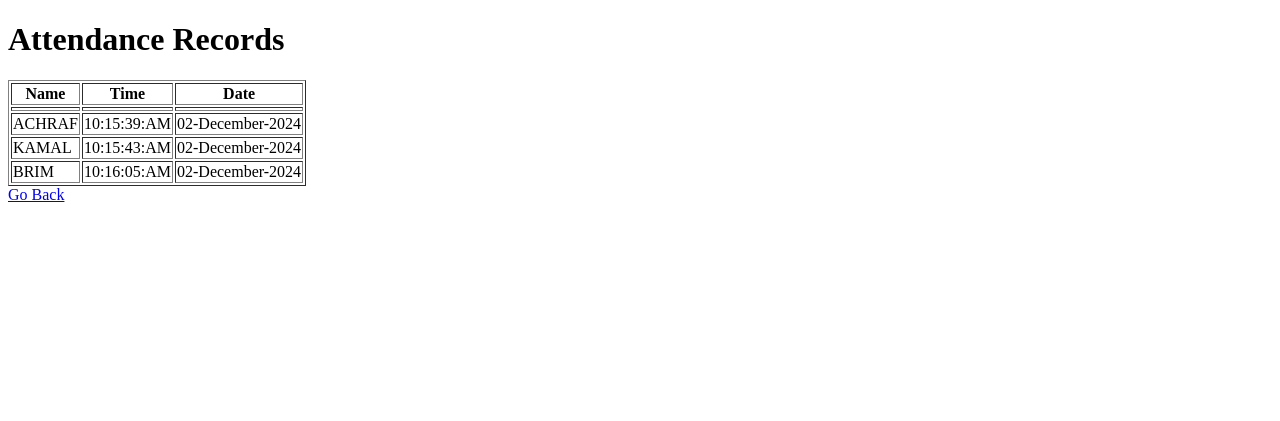
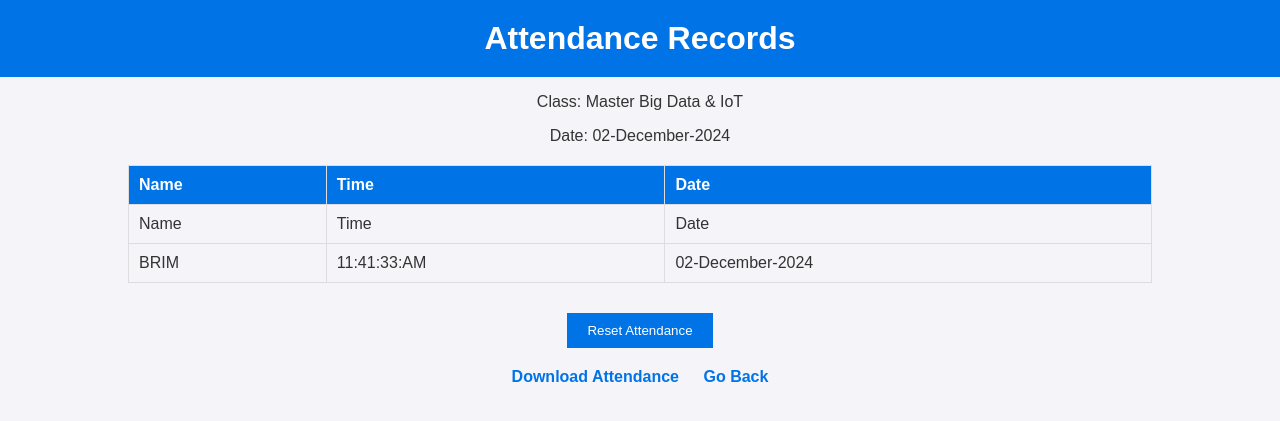
Before and after one commit to same-ou/attendance, a Flask app: page /attendance in a window 1280 px wide. Shown: the top 421 px of the page. Run offline with Flask 3, Linux system fonts and the light colour scheme.

Commit message:
seconod commit

```diff
--- a/Attendance.csv
+++ b/Attendance.csv
@@ -1,4 +1,2 @@
-
-ACHRAF, 10:15:39:AM, 02-December-2024
-KAMAL, 10:15:43:AM, 02-December-2024
-BRIM, 10:16:05:AM, 02-December-2024
+Name, Time, Date
+BRIM, 11:41:33:AM, 02-December-2024
--- a/app.py
+++ b/app.py
@@ -1,4 +1,4 @@
-from flask import Flask, render_template, Response, redirect, url_for
+from flask import Flask, render_template, Response, redirect, url_for, send_file
 import cv2
 import face_recognition
 import os
@@ -12,6 +12,8 @@ app = Flask(__name__)
 path = './student images'
 encodings_file = './face_encodings.pkl'
 attendance_path = './Attendance.csv'
+
+camera_running = True  # State for Play/Stop camera
 
 # Encoding the images
 def findEncodings(images):
@@ -63,8 +65,9 @@ def markAttendance(name):
 
 # Video Stream Generator
 def generate_frames():
+    global camera_running
     cap = cv2.VideoCapture(0)
-    while True:
+    while camera_running:
         success, img = cap.read()
         if not success:
             break
@@ -87,16 +90,27 @@ def generate_frames():
                 cv2.putText(img, name, (x1 + 6, y2 - 5), cv2.FONT_HERSHEY_COMPLEX, 1, (255, 255, 255), 2)
                 markAttendance(name)
 
-        # Convert to byte stream for Flask
         _, buffer = cv2.imencode('.jpg', img)
         frame = buffer.tobytes()
-        yield (b'--frame\r\n'
-               b'Content-Type: image/jpeg\r\n\r\n' + frame + b'\r\n')
+        yield (b'--frame\r\n' b'Content-Type: image/jpeg\r\n\r\n' + frame + b'\r\n')
+    cap.release()
 
 # Flask Routes
 @app.route('/')
 def index():
     return render_template('index.html')
+
+@app.route('/start_camera', methods=['POST'])
+def start_camera():
+    global camera_running
+    camera_running = True
+    return redirect(url_for('index'))
+
+@app.route('/stop_camera', methods=['POST'])
+def stop_camera():
+    global camera_running
+    camera_running = False
+    return redirect(url_for('index'))
 
 @app.route('/video_feed')
 def video_feed():
@@ -105,10 +119,22 @@ def video_feed():
 @app.route('/attendance')
 def attendance():
     attendance_records = []
+    today = datetime.now().strftime('%d-%B-%Y')
     with open(attendance_path, 'r') as f:
         for line in f.readlines():
             attendance_records.append(line.strip().split(','))
-    return render_template('attendance.html', attendance_records=attendance_records)
+    return render_template('attendance.html', attendance_records=attendance_records, class_name="Master Big Data & IoT", date=today)
+
+@app.route('/reset_attendance', methods=['POST'])
+def reset_attendance():
+    with open(attendance_path, 'w') as f:
+        f.write("Name, Time, Date")
+    return redirect(url_for('attendance'))
+
+@app.route('/download_attendance', methods=['GET'])
+def download_attendance():
+    today = datetime.now().strftime('%d-%B-%Y')
+    return send_file(attendance_path, as_attachment=True, download_name=f'MBDIOT-{today}.csv')
 
 if __name__ == '__main__':
     app.run(debug=True)
--- /dev/null
+++ b/static/style.css
@@ -0,0 +1,57 @@
+body {
+    font-family: Arial, sans-serif;
+    margin: 0;
+    padding: 0;
+    background-color: #f4f4f9;
+    text-align: center;
+    color: #333;
+}
+
+h1 {
+    background-color: #0073e6;
+    color: #fff;
+    padding: 20px;
+    margin: 0;
+}
+
+table {
+    margin: 20px auto;
+    border-collapse: collapse;
+    width: 80%;
+}
+
+th, td {
+    padding: 10px;
+    text-align: left;
+    border: 1px solid #ddd;
+}
+
+th {
+    background-color: #0073e6;
+    color: white;
+}
+
+button {
+    padding: 10px 20px;
+    margin: 10px;
+    background-color: #0073e6;
+    color: white;
+    border: none;
+    cursor: pointer;
+}
+
+button:hover {
+    background-color: #005bb5;
+}
+
+a {
+    display: inline-block;
+    margin: 10px;
+    color: #0073e6;
+    text-decoration: none;
+    font-weight: bold;
+}
+
+a:hover {
+    text-decoration: underline;
+}
--- a/templates/attendance.html
+++ b/templates/attendance.html
@@ -4,9 +4,12 @@
     <meta charset="UTF-8">
     <meta name="viewport" content="width=device-width, initial-scale=1.0">
     <title>Attendance</title>
+    <link rel="stylesheet" href="{{ url_for('static', filename='style.css') }}">
 </head>
 <body>
     <h1>Attendance Records</h1>
+    <p>Class: {{ class_name }}</p>
+    <p>Date: {{ date }}</p>
     <table border="1">
         <tr>
             <th>Name</th>
@@ -21,6 +24,10 @@
         </tr>
         {% endfor %}
     </table>
+    <form method="post" action="/reset_attendance">
+        <button type="submit">Reset Attendance</button>
+    </form>
+    <a href="/download_attendance">Download Attendance</a>
     <a href="/">Go Back</a>
 </body>
 </html>
```
Also changed, not shown: templates/index.html (+7 -0 lines).
